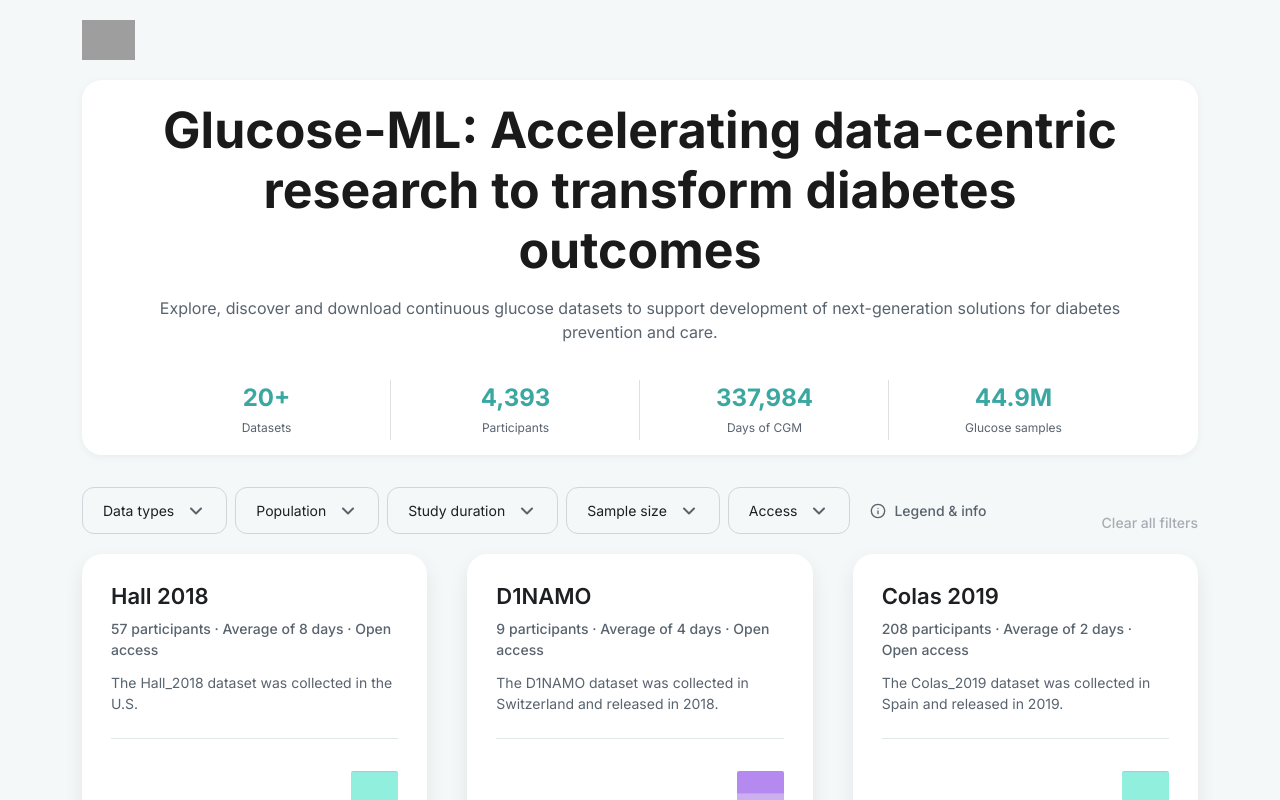
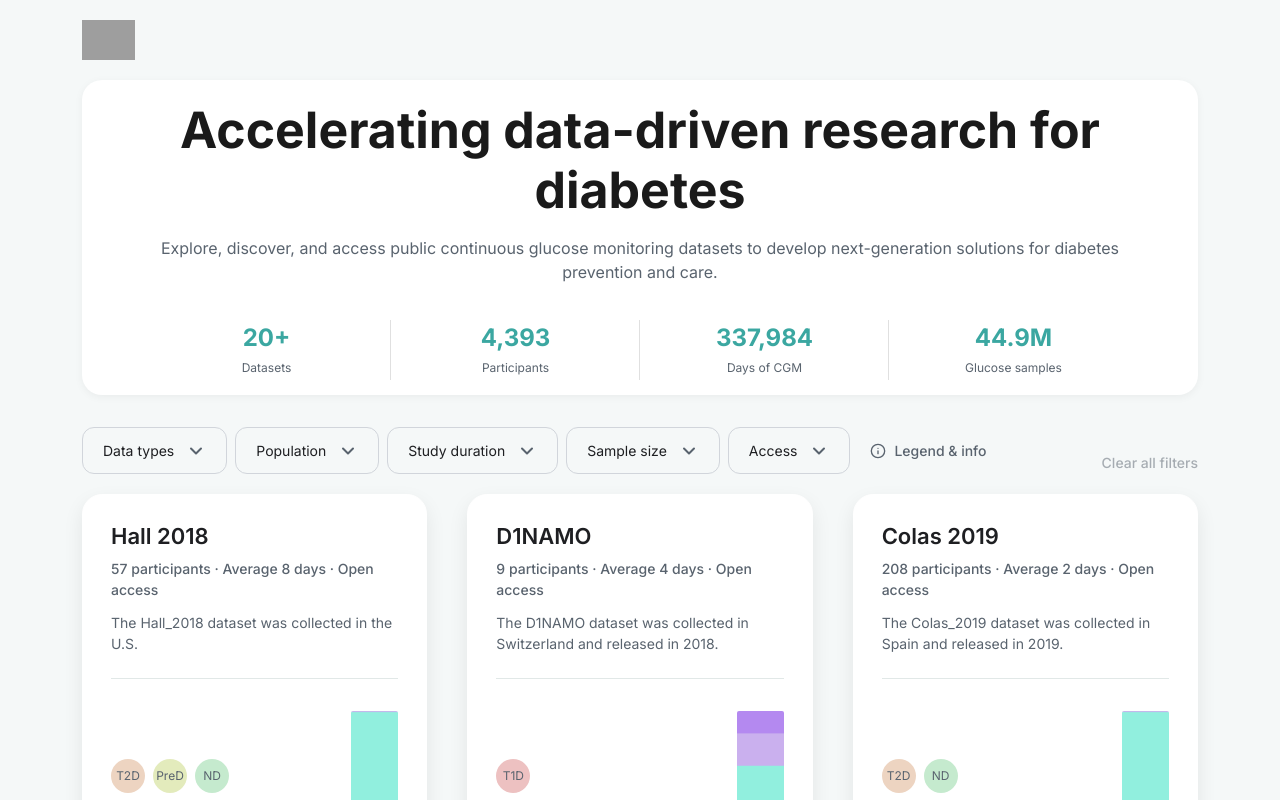
Before and after one commit to Augmented-Health-Lab/Glucose-ML-frontend, a React (Vite) app in the folder frontend/glucose-ml-web/: page /#/ in a window 1280 px wide. Shown: the top 800 px of the page. Built offline with nearby package versions, Linux system fonts and the light colour scheme; grey boxes are pictures that could not be loaded.

Commit message:
Updated text

```diff
--- a/frontend/glucose-ml-web/public/static_data/dataset_card_info.json
+++ b/frontend/glucose-ml-web/public/static_data/dataset_card_info.json
@@ -1,23 +1,23 @@
 [
-  {"title":"Hall 2018","participants":57,"days":"Average of 8","access":"Open","metadata":"57 participants • 8 days • Open access","description":"The Hall_2018 dataset was collected in the U.S.","types":["T2D","PreD","ND"],"sources":["G","M","Q","C"]},
-  {"title":"D1NAMO","participants":9,"days":"Average of 4","access":"Open","metadata":"9 participants • 4 days • Open access","description":"The D1NAMO dataset was collected in Switzerland and released in 2018.","types":["T1D"],"sources":["G","I","W","M","C"]},
-  {"title":"Colas 2019","participants":208,"days":"Average of 2","access":"Open","metadata":"208 participants • 2 days • Open access","description":"The Colas_2019 dataset was collected in Spain and released in 2019.","types":["T2D","ND"],"sources":["G","C"]},
-  {"title":"OhioT1DM","participants":12,"days":"Average of 54","access":"Controlled","metadata":"12 participants • 54 days • Controlled access","description":"The OhioT1DM dataset was collected in the U.S. and first released in 2018, followed by a second release in 2020. ","types":["T1D"],"sources":["G","I","W","M","Q"]},
-  {"title":"T1DEXI","participants":497,"days":"Average of 27","access":"Controlled","metadata":"497 participants • 27 days • Controlled access","description":"The T1DEXI dataset was collected in the U.S. and released in 2022.","types":["T1D"],"sources":["G","I","W","M","Q","C"],"populationGroups":[{"type":"T1D","count":247},{"type":"T2D","count":120},{"type":"PreD","count":55},{"type":"ND","count":75}]},
-  {"title":"T1DEXIP","participants":247,"days":"Average of 10","access":"Controlled","metadata":"247 participants • 10 days • Controlled access","description":"The T1DEXIP dataset was collected in the U.S. and released in 2022.","types":["T1D"],"sources":["G","I","W","M","Q","C"]},
-  {"title":"BIGIDEAs","participants":16,"days":"Average of 9","access":"Open","metadata":"16 participants • 9 days • Open access","description":"The BIG IDEAs dataset was collected in the U.S. and released in 2023.","types":["PreD","ND"],"sources":["G","W","Q","C"]},
-  {"title":"DiaTrend","participants":54,"days":"Average of 512","access":"Controlled","metadata":"54 participants • 512 days • Controlled access","description":"The DiaTrend dataset was collected in the U.S. and released in 2023.","types":["T1D"],"sources":["G","I","Q","C"]},
-  {"title":"ShanghaiT1DM","participants":12,"days":"Average of 15","access":"Open","metadata":"12 participants • 15 days • Open access","description":"The ShanghaiT1DM dataset was collected in China and released in 2023.","types":["T1D"],"sources":["G","I","M","Q","C"]},
-  {"title":"ShanghaiT2DM","participants":100,"days":"Average of 13","access":"Open","metadata":"100 participants • 13 days • Open access","description":"The ShanghaiT2DM dataset as collected in China and released in 2024.","types":["T2D"],"sources":["G","I","M","Q","C"]},
-  {"title":"T1DiabetesGranada","participants":736,"days":"Average of 350","access":"Controlled","metadata":"736 participants • 350 days • Controlled access","description":"The T1DiabetesGranada was collected in Spain and released in 2024.","types":["T1D"],"sources":["G","Q","C"]},
-  {"title":"AI-READI","participants":"2,280","days":"Average of 11","access":"Controlled","metadata":"2,280 participants • 11 days • Controlled access","description":"The AI-READI v3.0.0 dataset was collected in the U.S and released in 2025.","types":["T2D","PreD","ND"],"sources":["G","W","Q","C"]},
-  {"title":"UCHTT1DM","participants":20,"days":"Average of 6","access":"Open","metadata":"20 participants • 6 days • Open access","description":"The UCHTT1DM was collected in Chile and released in 2024.","types":["T1D","ND"],"sources":["G","I","W","M"]},
-  {"title":"HUPA-UCM","participants":25,"days":"Average of 44","access":"Open","metadata":"25 participants • 44 days • Open access","description":"The HUPA-UCM was collected in Spain and released in 2024.","types":["T1D"],"sources":["G","I","W","M","C"]},
-  {"title":"CGMacros Dexcom","participants":45,"days":"Average of 11","access":"Open","metadata":"45 participants • 11 days • Open access","description":"The CGMacros_Dexcom was collected in the U.S. and released in 2025.","types":["T2D","PreD","ND"],"sources":["G","W","M","Q","C"]},
-  {"title":"CGMacros Libre","participants":45,"days":"Average of 12","access":"Open","metadata":"45 participants • 12 days • Open access","description":"The CGMacros_Libre was collected in the U.S. and released in 2025.","types":["T2D","PreD","ND"],"sources":["G","W","M","Q","C"]},
-  {"title":"T1D-UOM","participants":17,"days":"Average of 96","access":"Open","metadata":"17 participants • 96 days • Open access","description":"The T1D-UOM was collected in the U.K. and released in 2025.","types":["T1D"],"sources":["G","I","W","M","Q","C"]},
-  {"title":"Bris-T1D Open","participants":20,"days":"Average of 183","access":"Open","metadata":"20 participants • 183 days • Open access","description":"The Bris-T1D dataset was collected in the U.K.","types":["T1D"],"sources":["G","I","W","Q"]},
-  {"title":"AZT1D","participants":25,"days":"Average of 42","access":"Open","metadata":"25 participants • 42 days • Open access","description":"The AZT1D dataset was collected in the U.S. and released in 2025.","types":["T1D"],"sources":["G","I","Q","C"]},
+  {"title":"Hall 2018","participants":57,"days":"Average 8","access":"Open","metadata":"57 participants • 8 days • Open access","description":"The Hall_2018 dataset was collected in the U.S.","types":["T2D","PreD","ND"],"sources":["G","M","Q","C"]},
+  {"title":"D1NAMO","participants":9,"days":"Average 4","access":"Open","metadata":"9 participants • 4 days • Open access","description":"The D1NAMO dataset was collected in Switzerland and released in 2018.","types":["T1D"],"sources":["G","I","W","M","C"]},
+  {"title":"Colas 2019","participants":208,"days":"Average 2","access":"Open","metadata":"208 participants • 2 days • Open access","description":"The Colas_2019 dataset was collected in Spain and released in 2019.","types":["T2D","ND"],"sources":["G","C"]},
+  {"title":"OhioT1DM","participants":12,"days":"Average 54","access":"Controlled","metadata":"12 participants • 54 days • Controlled access","description":"The OhioT1DM dataset was collected in the U.S. and first released in 2018, followed by a second release in 2020. ","types":["T1D"],"sources":["G","I","W","M","Q"]},
+  {"title":"T1DEXI","participants":497,"days":"Average 27","access":"Controlled","metadata":"497 participants • 27 days • Controlled access","description":"The T1DEXI dataset was collected in the U.S. and released in 2022.","types":["T1D"],"sources":["G","I","W","M","Q","C"],"populationGroups":[{"type":"T1D","count":247},{"type":"T2D","count":120},{"type":"PreD","count":55},{"type":"ND","count":75}]},
+  {"title":"T1DEXIP","participants":247,"days":"Average 10","access":"Controlled","metadata":"247 participants • 10 days • Controlled access","description":"The T1DEXIP dataset was collected in the U.S. and released in 2022.","types":["T1D"],"sources":["G","I","W","M","Q","C"]},
+  {"title":"BIGIDEAs","participants":16,"days":"Average 9","access":"Open","metadata":"16 participants • 9 days • Open access","description":"The BIG IDEAs dataset was collected in the U.S. and released in 2023.","types":["PreD","ND"],"sources":["G","W","Q","C"]},
+  {"title":"DiaTrend","participants":54,"days":"Average 512","access":"Controlled","metadata":"54 participants • 512 days • Controlled access","description":"The DiaTrend dataset was collected in the U.S. and released in 2023.","types":["T1D"],"sources":["G","I","Q","C"]},
+  {"title":"ShanghaiT1DM","participants":12,"days":"Average 15","access":"Open","metadata":"12 participants • 15 days • Open access","description":"The ShanghaiT1DM dataset was collected in China and released in 2023.","types":["T1D"],"sources":["G","I","M","Q","C"]},
+  {"title":"ShanghaiT2DM","participants":100,"days":"Average 13","access":"Open","metadata":"100 participants • 13 days • Open access","description":"The ShanghaiT2DM dataset as collected in China and released in 2024.","types":["T2D"],"sources":["G","I","M","Q","C"]},
+  {"title":"T1DiabetesGranada","participants":736,"days":"Average 350","access":"Controlled","metadata":"736 participants • 350 days • Controlled access","description":"The T1DiabetesGranada was collected in Spain and released in 2024.","types":["T1D"],"sources":["G","Q","C"]},
+  {"title":"AI-READI","participants":"2,280","days":"Average 11","access":"Controlled","metadata":"2,280 participants • 11 days • Controlled access","description":"The AI-READI v3.0.0 dataset was collected in the U.S and released in 2025.","types":["T2D","PreD","ND"],"sources":["G","W","Q","C"]},
+  {"title":"UCHTT1DM","participants":20,"days":"Average 6","access":"Open","metadata":"20 participants • 6 days • Open access","description":"The UCHTT1DM was collected in Chile and released in 2024.","types":["T1D","ND"],"sources":["G","I","W","M"]},
+  {"title":"HUPA-UCM","participants":25,"days":"Average 44","access":"Open","metadata":"25 participants • 44 days • Open access","description":"The HUPA-UCM was collected in Spain and released in 2024.","types":["T1D"],"sources":["G","I","W","M","C"]},
+  {"title":"CGMacros Dexcom","participants":45,"days":"Average 11","access":"Open","metadata":"45 participants • 11 days • Open access","description":"The CGMacros_Dexcom was collected in the U.S. and released in 2025.","types":["T2D","PreD","ND"],"sources":["G","W","M","Q","C"]},
+  {"title":"CGMacros Libre","participants":45,"days":"Average 12","access":"Open","metadata":"45 participants • 12 days • Open access","description":"The CGMacros_Libre was collected in the U.S. and released in 2025.","types":["T2D","PreD","ND"],"sources":["G","W","M","Q","C"]},
+  {"title":"T1D-UOM","participants":17,"days":"Average 96","access":"Open","metadata":"17 participants • 96 days • Open access","description":"The T1D-UOM was collected in the U.K. and released in 2025.","types":["T1D"],"sources":["G","I","W","M","Q","C"]},
+  {"title":"Bris-T1D Open","participants":20,"days":"Average 183","access":"Open","metadata":"20 participants • 183 days • Open access","description":"The Bris-T1D dataset was collected in the U.K.","types":["T1D"],"sources":["G","I","W","Q"]},
+  {"title":"AZT1D","participants":25,"days":"Average 42","access":"Open","metadata":"25 participants • 42 days • Open access","description":"The AZT1D dataset was collected in the U.S. and released in 2025.","types":["T1D"],"sources":["G","I","Q","C"]},
   {"title":"Park 2025","participants":38,"days":"TBD","access":"Open","metadata":"38 participants • TBD days • Open access","description":"The Park_2025 dataset was collected in the U.S. and released in 2025","types":["T2D","PreD","ND"],"sources":["G","I","Q","C"]},
-  {"title":"PhysioCGM","participants":10,"days":"Average of 80","access":"Open","metadata":"10 participants • 80 days • Open access","description":"The PhysioCGM dataset was ollected in the U.S. and released in 2025. ","types":["T1D"],"sources":["G","Q","C"]}
+  {"title":"PhysioCGM","participants":10,"days":"Average 80","access":"Open","metadata":"10 participants • 80 days • Open access","description":"The PhysioCGM dataset was ollected in the U.S. and released in 2025. ","types":["T1D"],"sources":["G","Q","C"]}
 ]
--- a/frontend/glucose-ml-web/src/components/HomePage.tsx
+++ b/frontend/glucose-ml-web/src/components/HomePage.tsx
@@ -134,8 +134,8 @@ const HomePage = () => {
   return (
     <div className="container-lg my-1">
       <PageTitle
-        title="Glucose-ML: Accelerating data-centric research to transform diabetes outcomes"
-        text="Explore, discover and download continuous glucose datasets to support development of next-generation solutions for diabetes prevention and care."
+        title="Accelerating data-driven research for diabetes"
+        text="Explore, discover, and access public continuous glucose monitoring datasets to develop next-generation solutions for diabetes prevention and care."
       />
       <LegendModal open={legendOpen} onClose={() => setLegendOpen(false)} />
 
```
